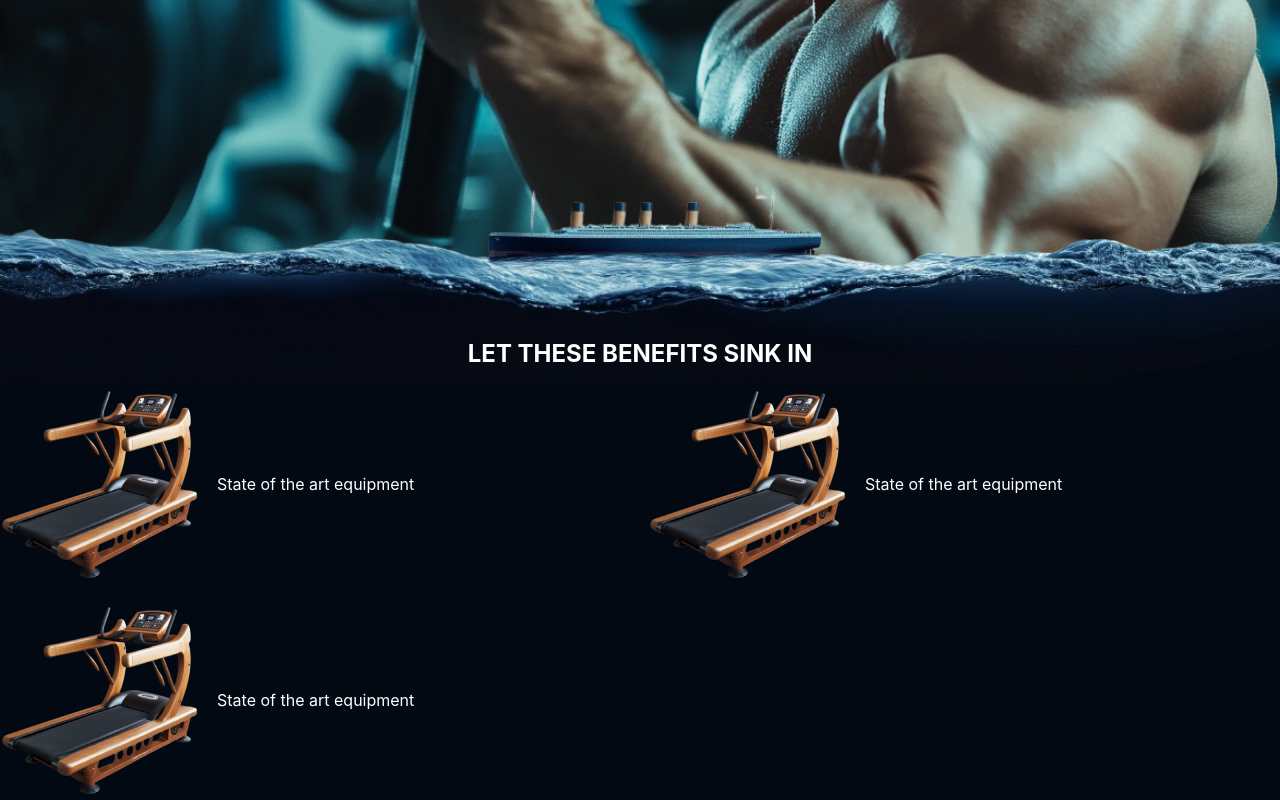
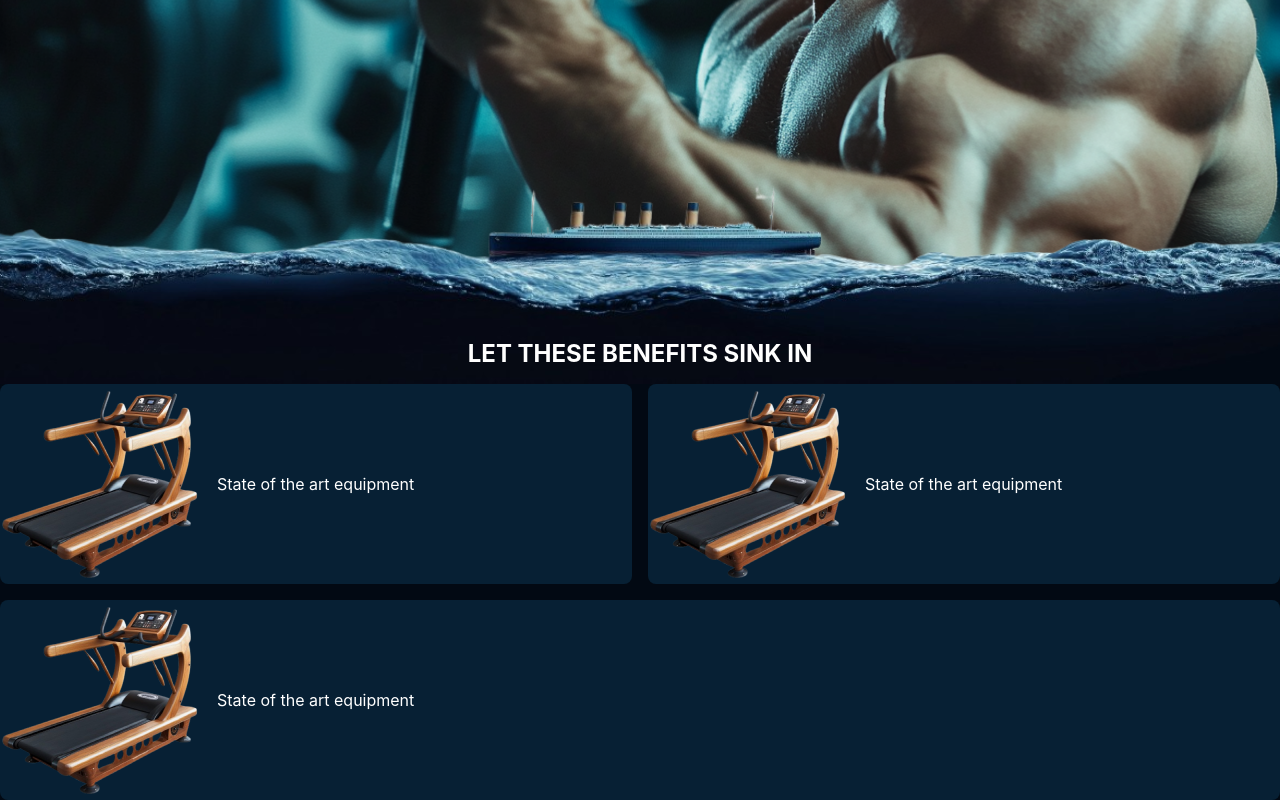
Before and after one commit to Maciej-Clanet/titanic_fitness_frontend_v2, a React (Create React App) app: page / in a window 1280 px wide. Shown: the part 516-1316 px from the top of the page. Built offline with nearby package versions, Linux system fonts and the light colour scheme.

Commit message:
grid progress

```diff
--- a/src/Pages/Home/Home.css
+++ b/src/Pages/Home/Home.css
@@ -7,4 +7,9 @@
     display: flex;
     align-items: center;
     gap: 16px;
+    background-color: var(--navy-blue);
+    border-radius: 8px;
 }
+.feature-container.wide{
+    grid-column: span 2;
+}
--- a/src/index.css
+++ b/src/index.css
@@ -7,6 +7,7 @@ body {
   -moz-osx-font-smoothing: grayscale;
   --background-color: #020913;
   --primary-color: #C10000;
+  --navy-blue: #072034;
 
   background-color: var(--background-color);
   color: white;
```
